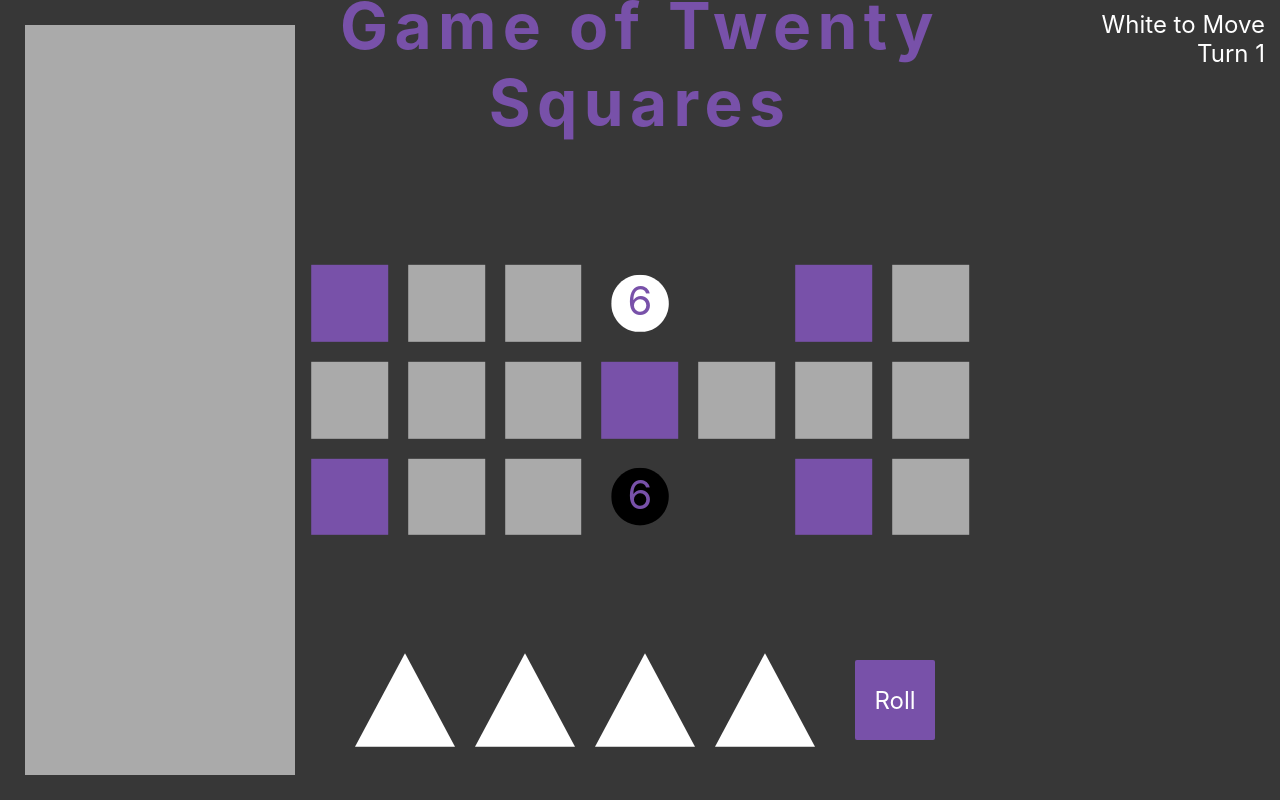
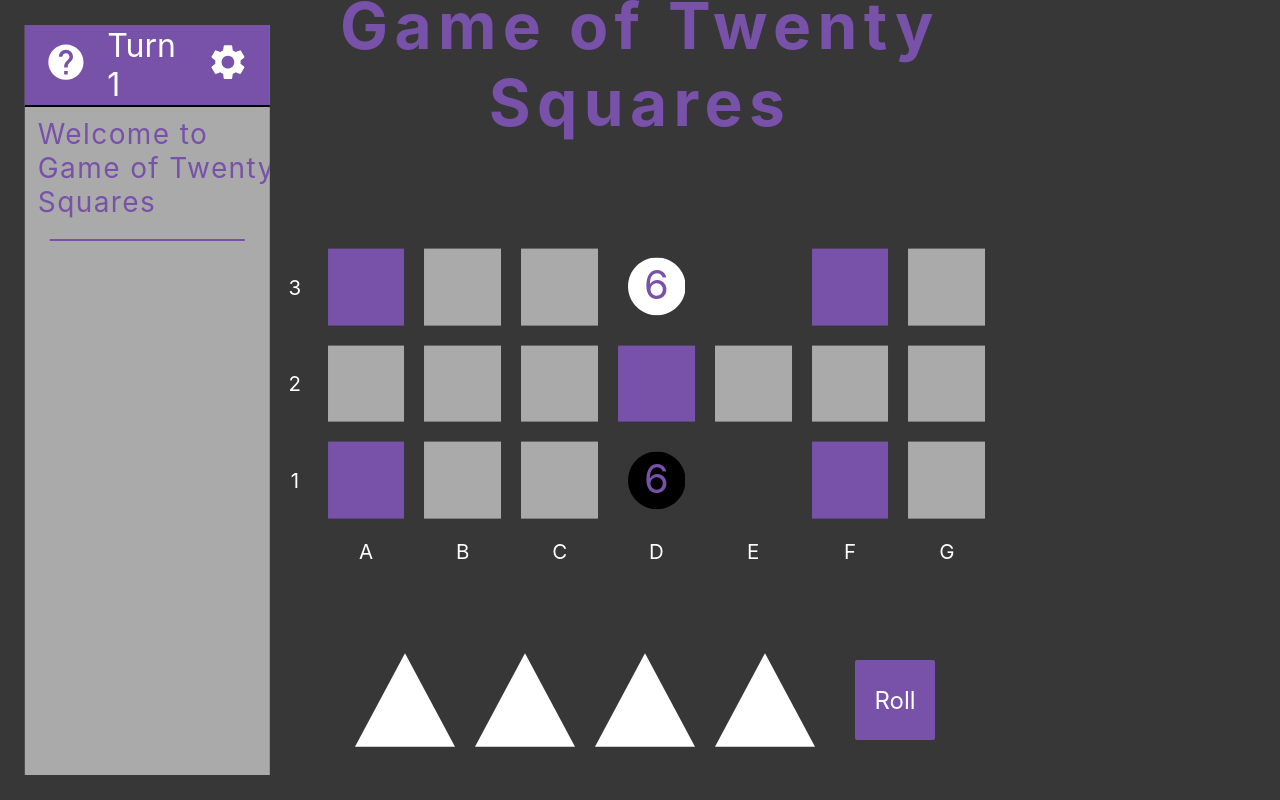
Before and after one commit to JustinTaylorWeiss/GameofTwentySquares, a React (Create React App) app: page /game in a window 1280 px wide. Built offline with nearby package versions, Linux system fonts and the light colour scheme.

Commit message:
started on log

```diff
--- a/src/game/absoluteAccessories/component.jsx
+++ b/src/game/absoluteAccessories/component.jsx
@@ -1,30 +1,20 @@
-import * as uiComponents from '../../global/components/uiComponents';
-import * as uiStyles from '../../global/styles';
-import styled from "styled-components";
-import { GameContext } from '../gameContext';
 import React from 'react';
+import styled from 'styled-components';
+import { Log } from '../log';
 
-const TitleText = styled.div`
+const TitleText = styled.h1`
     position : absolute;
     transform: translate(-50%, -50%);
     top: 8vh;
     left: 50vw;
     font-size: 4rem;
+    margin: 0;
     letter-spacing: 0.1em;
     text-align: center;
     font-weight: 700;
     color: #7851A9;
 `;
 
-const MoveLogWrap = styled.div`
-    position : absolute;
-    transform: translate(-50%, -50%);
-    top: 50vh;
-    left: 12.5vw;
-    width: calc(25vw - 50px);
-    height: calc(100vh - 50px);
-    background-color: #aaaaaa;
-`;
 
 const TitleTextC = ({}) => (
     <TitleText>
@@ -32,15 +22,8 @@ const TitleTextC = ({}) => (
     </TitleText>
 );
 
-const MoveLog = ({}) => {
-
-    const [gameContextState, gameDispatch] = React.useContext(GameContext);
-
-    return <MoveLogWrap>
-    </MoveLogWrap>
-};
 
 export const AbsoluteAccesories = ({}) => <>
     <TitleTextC/>
-    <MoveLog/>
+    <Log/>
 </>;
--- a/src/game/board/component.jsx
+++ b/src/game/board/component.jsx
@@ -4,6 +4,7 @@ import * as uiStyles from '../../global/styles';
 import { Link } from 'react-router-dom';
 import styled, { css } from "styled-components";
 import { GameContext, getTileStonesWithCoords, getTileModifierWithCoords, validateMove } from '../gameContext';
+import { rowLetterMap } from '../gameContextConstants';
 import * as Actions from '../actions'
 
 
@@ -12,7 +13,40 @@ const GameBoardWrapper = styled.div`
   transform: translate(-50%, -50%);
   top: 50%;
   left: 50%;
+  display: flex;
+  flex-direction: row;
+  justify-content: center;
+  align-items: center;
+  padding: 1vw 1vw 0 0;
 `;
+
+const GameBoardCornerDot = styled.div`
+  width: 2vw;
+  height: 2vw;
+  margin: 10px;
+`
+
+const GameBoardColumnLabel = styled.div`
+  width: 6vw;
+  height: 2vw;
+  font-size: 1.6vw;
+  margin: 10px;
+  color: white;
+  text-align: center;
+`
+
+const GameBoardRowLabel = styled.div`
+  width: 2vw;
+  height: 6vw;
+  font-size: 1.6vw;
+  margin: 10px;
+  color: white;
+  text-align: center;
+  display: flex;
+  flex-direction: column;
+  justify-content: center;
+  align-items: center;
+`
 
 const GameBoardRow = styled.div`
   position: relative;
@@ -84,6 +118,7 @@ const GameStone = styled(uiComponents.Circle)`
     }
 `;
 
+
 export const Board = ({}) => {
 
     const [gameContextState, gameDispatch] = React.useContext(GameContext);
@@ -91,6 +126,12 @@ export const Board = ({}) => {
     return <>
         <GameBoardWrapper>
           <GameBoardRow>
+            <GameBoardColumn key={`Labelcolumn`}>
+              <GameBoardRowLabel>3</GameBoardRowLabel>
+              <GameBoardRowLabel>2</GameBoardRowLabel>
+              <GameBoardRowLabel>1</GameBoardRowLabel>
+              <GameBoardCornerDot/>
+            </GameBoardColumn>
             {
               Array(7).fill(0).map((_, rowIndex) =>
                 <GameBoardColumn key={`column${rowIndex}`}>
@@ -115,6 +156,7 @@ export const Board = ({}) => {
                         </GameTile>
                     })
                   }
+                  <GameBoardColumnLabel>{ rowLetterMap?.[rowIndex] ?? ""}</GameBoardColumnLabel>
                 </GameBoardColumn>
               )
             }
--- a/src/game/component.jsx
+++ b/src/game/component.jsx
@@ -31,29 +31,9 @@ export const Game = ({}) => {
     const [gameContextState, _] = innerContext;
 
     return <>
-        <AbsoluteAccesories/>
+        {console.log(gameContextState)}
         <GameContext.Provider value={innerContext}>
-            <TopRightTextWrapper>
-                <ContainerText>
-                    {
-                        gameContextState.gameState.activePlayer === 'W'
-                        ? 'White to Move'
-                        : 'Black to Move'
-                    }
-                </ContainerText>
-                <ContainerText>
-                    Turn {gameContextState.gameState.turnNumber}
-                </ContainerText>
-                <ContainerText>
-                    {
-                        gameContextState.gameState.moveMessage !== ""
-                            ? " " + gameContextState.gameState.moveMessage + " For " + (gameContextState.gameState.activePlayer !== "W"
-                                ? "White."
-                                : "Black.")
-                            : ""
-                    }
-                </ContainerText>
-            </TopRightTextWrapper>
+            <AbsoluteAccesories/>
             <Dice/>
             <Board/>
         </GameContext.Provider>
--- a/src/game/gameContext.js
+++ b/src/game/gameContext.js
@@ -1,5 +1,5 @@
 import React from 'react';
-import { defaultGameState, whiteStoneIDs, blackStoneIDs, whiteStonePath, blackStonePath } from './gameContextConstants';
+import { defaultGameState, whiteStoneIDs, blackStoneIDs, whiteStonePath, blackStonePath, rowLetterMap } from './gameContextConstants';
 
 export const GameContext = React.createContext([]);
 
@@ -17,20 +17,26 @@ export const getTileStonesWithCoords = (state, x, y) => (
   state.boardState[x][y].stones
 );
 
-export const moveStone = (prevState, stoneID, newLocation) => ({
-  ...prevState,
+export const moveStone = (prevState, stoneID, newLocation) => {
+    const activePlayerText = prevState.gameState.activePlayer === "W" ? "White" : "Black";
+    const loggedPrevState = addToMoveLog(prevState, [`${activePlayerText} moved to ${
+        rowLetterMap[newLocation[1]] + (3 - newLocation[0])
+    }`])
+    return {
+        ...loggedPrevState,
         boardState:
             stoneID === "Error"
-      ? prevState.boardState
+            ? loggedPrevState.boardState
             : addInStone(
-          prevState.boardState.map((row, x) => (
+                loggedPrevState.boardState.map((row, x) => (
                     row.map((tile, y) => ({
                         ...tile,
                         stones: tile.stones?.filter((id) => id !== stoneID) ?? [],
                     }))
                 )),
             stoneID, newLocation),
-})
+    };
+};
 
 export const bumpStone = (prevState, stoneID, newLocation) => {
   const [x, y] = newLocation
@@ -82,24 +88,31 @@ const setRollResult = (state, rollResult) => {
         ? whiteStoneIDs
         : blackStoneIDs
     ).filter((id) => validateMove(testState, id))
-    return calculateMoveDistance(testState) > 0
+    const moveDistance = calculateMoveDistance(testState);
+    const activePlayerText = state.gameState.activePlayer === "W" ? "White" : "Black";
+    const noValidMoveLoggedState = addToMoveLog(state, [
+        `${activePlayerText} rolled ${moveDistance}`,
+        `${activePlayerText} had no valid moves`
+    ]);
+    const rollZeroLoggedState = addToMoveLog(state, [
+        `${activePlayerText} rolled ${moveDistance}`
+    ]);
+    return moveDistance > 0
         ? validMoves.length > 0
-            ? testState
+            ? addToMoveLog(testState, [`${activePlayerText} rolled ${moveDistance}`])
             : {
-                ...advanceTurn(state, "None"),
+                ...noValidMoveLoggedState,
                 gameState: {
-                  ...state.gameState,
-                  moveMessage: "No Valid Moves",
+                    ...advanceTurn(noValidMoveLoggedState, "None").gameState
                 },
             }
         : {
-              ...advanceTurn(state, "None"),
+            ...rollZeroLoggedState,
             gameState: {
-                ...state.gameState,
-                moveMessage: "Skipped Turn"
+                ...advanceTurn(rollZeroLoggedState, "None").gameState,
             },
         }
-}
+};
 
 const resetRollResult = (state) => ({
     ...state,
@@ -114,7 +127,7 @@ const incrementTurnNumber = (state) => ({
     ...state,
     gameState: {
         ...state.gameState,
-        turnNumber: state.gameState.turnNumber + 1
+        turnNumber: state.gameState.turnNumber + 1,
     }
 })
 
@@ -170,9 +183,9 @@ const advanceTurn = (state, stoneID) => {
         if(modifier !== "Rosette") {
             return nextActivePlayer === "W"
                 ? {
-                    ...incrementTurnNumber(state),
+                    ...state,
                     gameState: {
-                      ...state.gameState,
+                        ...incrementTurnNumber(state).gameState,
                         activePlayer: nextActivePlayer
                     },
                 }
@@ -188,11 +201,11 @@ const advanceTurn = (state, stoneID) => {
     return state
 }
 
-const addToChatLog = (state, moveToLog) => ({
+const addToMoveLog = (state, moveToLogArr) => ({
     ...state,
     gameState: {
         ...state.gameState,
-        chatLog: [...state.gameState.chatLog, moveToLog],
+        moveLog: [...state.gameState.moveLog, ...moveToLogArr],
     }
 })
 
@@ -218,7 +231,7 @@ export const gameReducer = (state, action) => {
     case "moveStone":
         return moveStoneWrap(state, action.parameters.stoneID);
     case "logMove":
-        return addToChatLog(state, action.paraemeters.moveToLog);
+        return addToMoveLog(state, action.paraemeters.moveToLog);
     case "resetState":
         return defaultGameState;
     default:
--- a/src/game/gameContextConstants.jsx
+++ b/src/game/gameContextConstants.jsx
@@ -1,12 +1,14 @@
+export const rowLetterMap = ["A", "B", "C", "D", "E", "F", "G"];
+
 export const whiteStoneIDs = [
     "W1", "W2", "W3",
     "W4", "W5", "W6",
-  ]
+];
 
 export const blackStoneIDs = [
   "B1", "B2", "B3",
   "B4", "B5", "B6",
-  ]
+];
 
 export const whiteStonePath = [
   [0,3], [0,2],
@@ -16,7 +18,7 @@ export const whiteStoneIDs = [
   [1,4], [1,5],
   [1,6], [0,6],
   [0,5], [0,4],
-  ]
+];
 
 export const blackStonePath = [
   [2,3], [2,2],
@@ -26,7 +28,7 @@ export const whiteStoneIDs = [
   [1,4], [1,5],
   [1,6], [2,6],
   [2,5], [2,4],
-  ]
+];
 
 export const defaultGameState = {
   gameState: {
@@ -36,7 +38,7 @@ export const whiteStoneIDs = [
       moveMessage: '',
       rollResult: [false, false, false, false],
       rolled: false,
-        chatLog: [],
+      moveLog: ["Welcome to", "Game of Twenty Squares", "-"],
   },
   boardState: [
     [
--- /dev/null
+++ b/src/game/log/assets/helpIcon.jsx
@@ -0,0 +1,5 @@
+export const HelpIcon = (props) => (
+    <svg {...props} viewBox="0 0 24 24" fill="#FFFFFF">
+        <path d="M12 2C6.48 2 2 6.48 2 12s4.48 10 10 10 10-4.48 10-10S17.52 2 12 2zm1 17h-2v-2h2v2zm2.07-7.75l-.9.92C13.45 12.9 13 13.5 13 15h-2v-.5c0-1.1.45-2.1 1.17-2.83l1.24-1.26c.37-.36.59-.86.59-1.41 0-1.1-.9-2-2-2s-2 .9-2 2H8c0-2.21 1.79-4 4-4s4 1.79 4 4c0 .88-.36 1.68-.93 2.25z"/>
+    </svg>
+)
--- /dev/null
+++ b/src/game/log/assets/settingsIcon.jsx
@@ -0,0 +1,7 @@
+export const SettingsIcon = (props) => (
+    <svg {...props} viewBox="0 0 24 24" fill="#FFFFFF">
+        <g>
+            <path d="M19.14,12.94c0.04-0.3,0.06-0.61,0.06-0.94c0-0.32-0.02-0.64-0.07-0.94l2.03-1.58c0.18-0.14,0.23-0.41,0.12-0.61 l-1.92-3.32c-0.12-0.22-0.37-0.29-0.59-0.22l-2.39,0.96c-0.5-0.38-1.03-0.7-1.62-0.94L14.4,2.81c-0.04-0.24-0.24-0.41-0.48-0.41 h-3.84c-0.24,0-0.43,0.17-0.47,0.41L9.25,5.35C8.66,5.59,8.12,5.92,7.63,6.29L5.24,5.33c-0.22-0.08-0.47,0-0.59,0.22L2.74,8.87 C2.62,9.08,2.66,9.34,2.86,9.48l2.03,1.58C4.84,11.36,4.8,11.69,4.8,12s0.02,0.64,0.07,0.94l-2.03,1.58 c-0.18,0.14-0.23,0.41-0.12,0.61l1.92,3.32c0.12,0.22,0.37,0.29,0.59,0.22l2.39-0.96c0.5,0.38,1.03,0.7,1.62,0.94l0.36,2.54 c0.05,0.24,0.24,0.41,0.48,0.41h3.84c0.24,0,0.44-0.17,0.47-0.41l0.36-2.54c0.59-0.24,1.13-0.56,1.62-0.94l2.39,0.96 c0.22,0.08,0.47,0,0.59-0.22l1.92-3.32c0.12-0.22,0.07-0.47-0.12-0.61L19.14,12.94z M12,15.6c-1.98,0-3.6-1.62-3.6-3.6 s1.62-3.6,3.6-3.6s3.6,1.62,3.6,3.6S13.98,15.6,12,15.6z"/>
+        </g>
+    </svg>
+);
--- /dev/null
+++ b/src/game/log/component.jsx
@@ -0,0 +1,105 @@
+import React from 'react';
+import styled from "styled-components";
+import { GameContext } from '../gameContext';
+import { HelpIcon } from './assets/helpIcon';
+import { SettingsIcon } from './assets/settingsIcon';
+
+
+const LogWrap = styled.div`
+    position : absolute;
+    display: flex;
+    flex-direction: column;
+    justify-content: center;
+    align-items: center;
+    transform: translate(-50%, -50%);
+    top: 50vh;
+    left: 11.5vw;
+    width: calc(23vw - 50px);
+    height: calc(100vh - 50px);
+    background-color: #aaaaaa;
+`;
+
+const TurnMoveTracker = styled.div`
+    display: flex;
+    flex-direction: row;
+    justify-content: space-between;
+    align-items: center;
+    height: 10vh;
+    width: 100%;
+    text-align: left;
+    font-size: 2rem;
+    color: ${props => props.color};
+    background-color: #7851A9;
+    border-bottom: 2px solid #000000;
+`;
+
+const MovesWrap = styled.div`
+    display: flex;
+    flex-direction: column-reverse;
+    height: calc(90vh - 50px);
+    width: 100%;
+    overflow-y: scroll;
+    overflow-x: hidden;
+`;
+
+const IconWrap = styled.div`
+    height: 6vh;
+    width: 6vh;
+    padding: 0 20px;
+`;
+
+const LogEntry = styled.div`
+    width: 100%;
+    font-size: 1.75rem;
+    letter-spacing: 0.05em;
+    margin-left: 1vw;
+    color: ${props => props.color};
+`;
+
+const SwapDirectionWrap = styled.div`
+    padding: 10px 0;
+    flex-grow: 1;
+`;
+
+export const Line = styled.div`
+    width: 80%;
+    margin: 20px auto;
+    text-align: center;
+    border-bottom: solid 2px #7851A9;
+`;
+
+export const Log = ({}) => {
+
+  const [gameContextState, gameDispatch] = React.useContext(GameContext);
+
+  return <LogWrap>
+      <TurnMoveTracker color={gameContextState.gameState.activePlayer === "W" ? "#FFFFFF" : "#000000"}>
+          <IconWrap>
+              <HelpIcon/>
+          </IconWrap>
+              Turn {gameContextState.gameState.turnNumber}
+          <IconWrap>
+              <SettingsIcon/>
+          </IconWrap>
+      </TurnMoveTracker>
+          <MovesWrap>
+              <SwapDirectionWrap>
+              {
+                  (gameContextState?.gameState?.moveLog ?? []).map((message, i) => (
+                      message !== "-"
+                      ? <LogEntry color={
+                          message.substring(0, 5) === "White"
+                          ? "#FFFFFF"
+                          : message.substring(0, 5) === "Black"
+                          ? "#000000"
+                          : "#7851A9"
+                      } key={`log-${i}`}>
+                          {message}
+                      </LogEntry>
+                      : <Line/>
+                  ))
+              }
+              </SwapDirectionWrap>
+          </MovesWrap>
+  </LogWrap>
+};
--- /dev/null
+++ b/src/game/log/index.js
@@ -0,0 +1,3 @@
+import { Log } from './component';
+
+export { Log };
```
Lines whose indentation alone changed are shown as unchanged.
